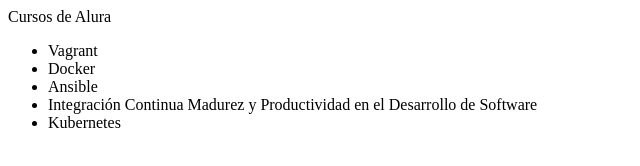
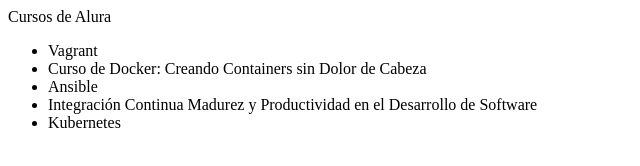
Before and after one commit to Banuet08/alura-git, a plain HTML site: page index.html in a window 1280 px wide. Shown: the whole page, without its empty margins (0-640 px from the left). Drawn offline with Linux system fonts and the light colour scheme.

Commit message:
Actualizando nombre del curso de Docker

```diff
--- a/index.html
+++ b/index.html
@@ -8,7 +8,7 @@
     <body>
         <ul>
             <li>Vagrant</li>
-            <li>Docker</li>
+            <li>Curso de Docker: Creando Containers sin Dolor de Cabeza </li>
             <li>Ansible</li>
             <li>Integración Continua Madurez y Productividad en el Desarrollo de Software</li>
             <li>Kubernetes</li>
```
